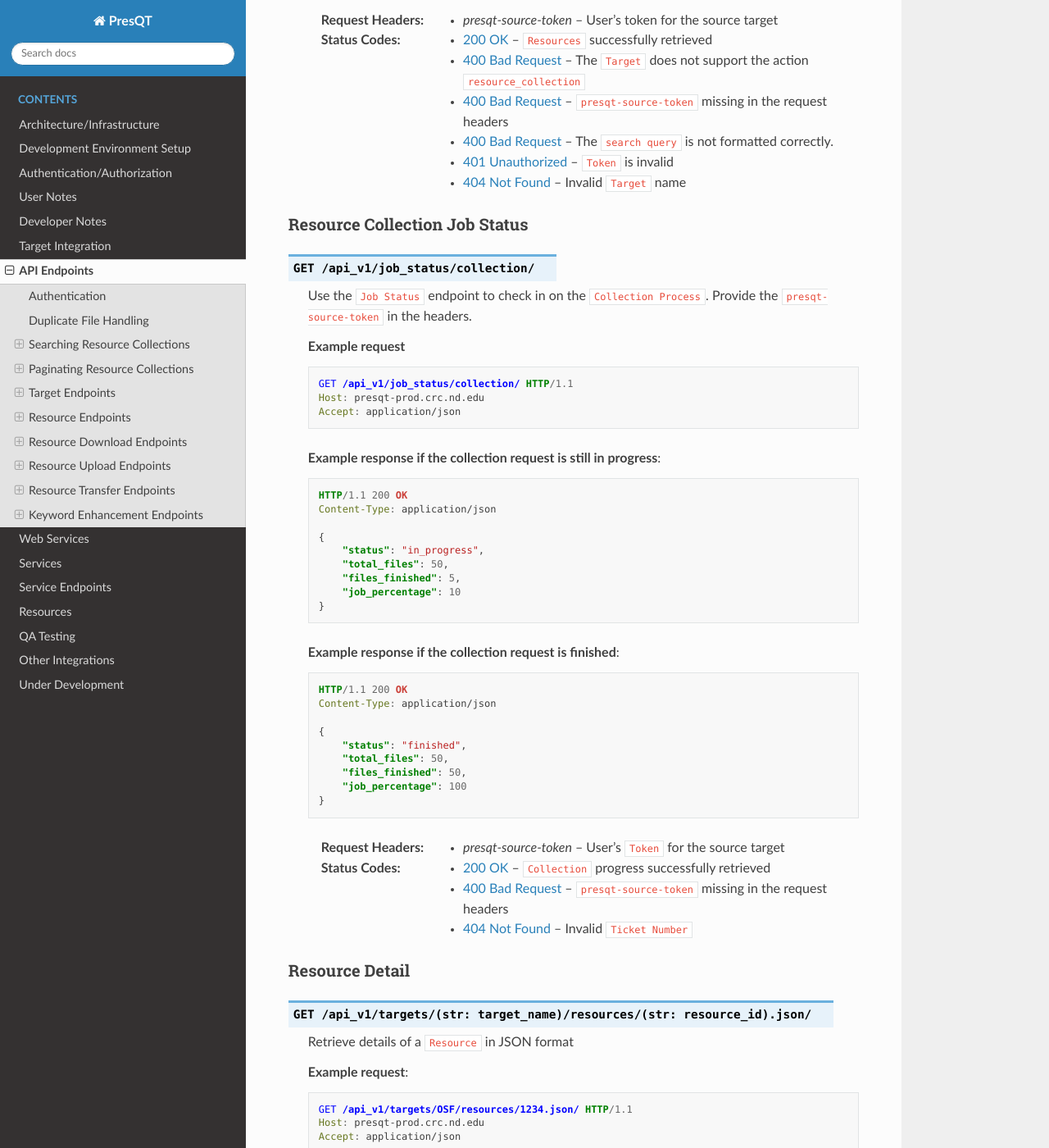
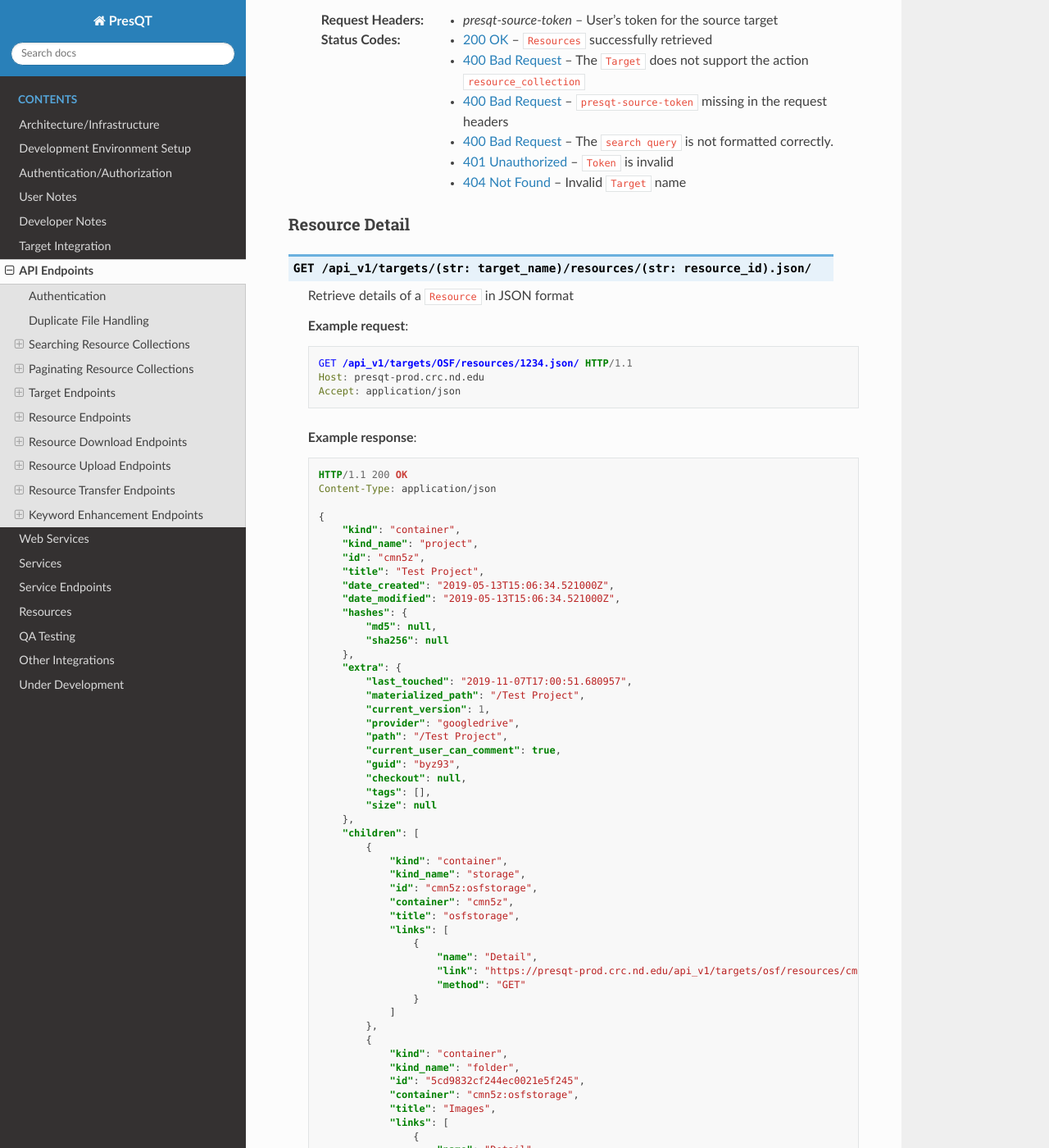
Before and after one commit to Lucy-Family-Institute/presqt, a Sphinx documentation site: the page built from docs/api_endpoints.rst, in a window 1280 px wide and 1400 px high, scrolled down 5571 px. Shown: the whole window at 82% size. Built offline with Sphinx 7.4.7 and the Read the Docs theme 2.0.0, drawn with Linux system fonts in a browser that asks for light colours.

Commit message:
Update docs

```diff
--- a/docs/api_endpoints.rst
+++ b/docs/api_endpoints.rst
@@ -308,56 +308,6 @@ Resource Collection
     :statuscode 400: The ``search query`` is not formatted correctly.
     :statuscode 401: ``Token`` is invalid
     :statuscode 404: Invalid ``Target`` name
-
-Resource Collection Job Status
-++++++++++++++++++++++++++++++
-
-.. http:get:: /api_v1/job_status/collection/
-
-    Use the ``Job Status`` endpoint to check in on the ``Collection Process``. Provide the
-    ``presqt-source-token`` in the headers.
-
-    **Example request**
-
-    .. sourcecode:: http
-
-        GET /api_v1/job_status/collection/ HTTP/1.1
-        Host: presqt-prod.crc.nd.edu
-        Accept: application/json
-
-    **Example response if the collection request is still in progress**:
-
-    .. sourcecode:: http
-
-        HTTP/1.1 200 OK
-        Content-Type: application/json
-
-        {
-            "status": "in_progress",
-            "total_files": 50,
-            "files_finished": 5,
-            "job_percentage": 10
-        }
-
-    **Example response if the collection request is finished**:
-
-    .. sourcecode:: http
-
-        HTTP/1.1 200 OK
-        Content-Type: application/json
-
-        {
-            "status": "finished",
-            "total_files": 50,
-            "files_finished": 50,
-            "job_percentage": 100
-        }
-
-    :reqheader presqt-source-token: User's ``Token`` for the source target
-    :statuscode 200: ``Collection`` progress successfully retrieved
-    :statuscode 400: ``presqt-source-token`` missing in the request headers
-    :statuscode 404: Invalid ``Ticket Number``
-
 
 Resource Detail
 +++++++++++++++
```
Also changed, not shown: docs/target_integration.rst (+1 -8 lines).
